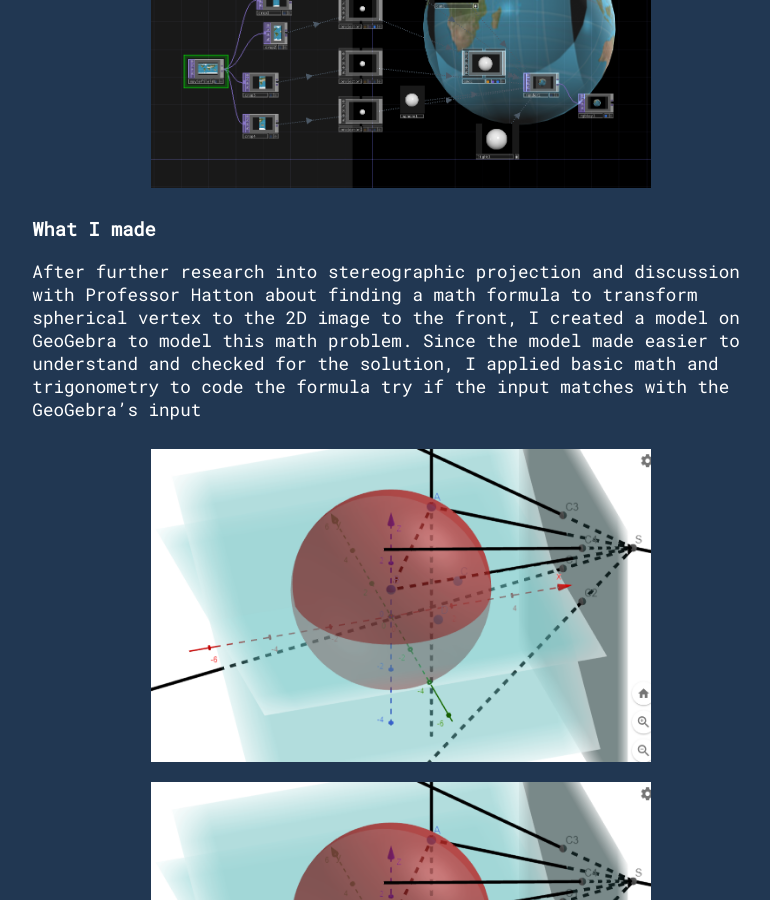
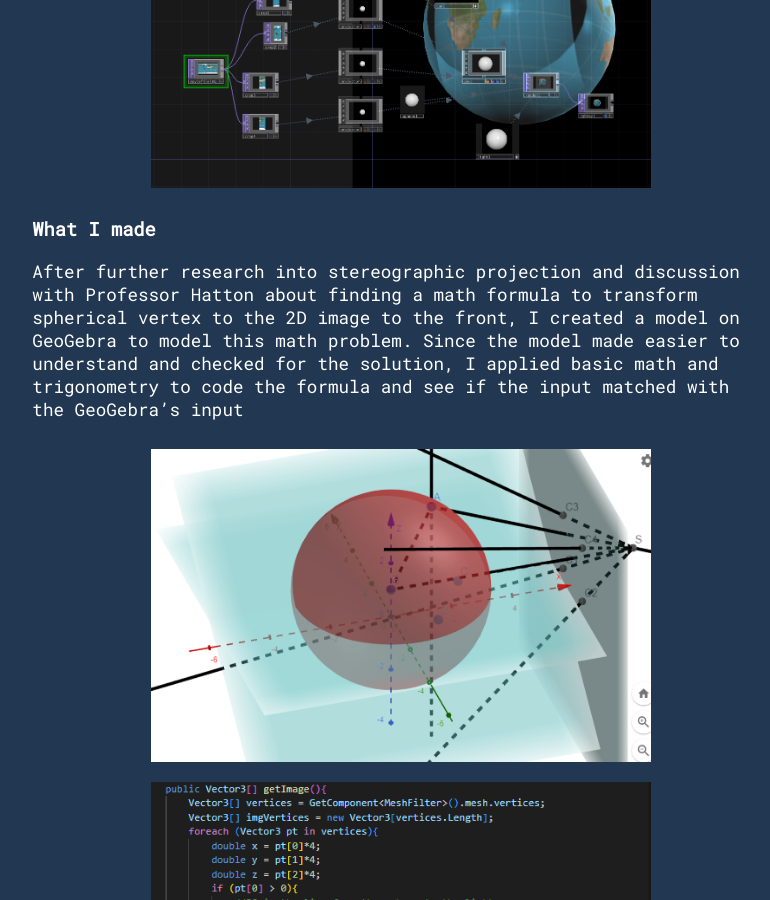
Before and after one commit to doubletran/engr352, a Jekyll site: the page built from _posts/2024-04-24-tran-skill-logging1.markdown, in a window 1280 px wide and 900 px high, scrolled down 706 px. Shown: the whole window, without its empty margins (239-1009 px from the left). Built offline with Jekyll 4.4.1, drawn with Linux system fonts in a browser that asks for light colours; some web fonts are replaced.

Commit message:
Update 2024-04-24-tran-skill-logging1.markdown

```diff
--- a/_posts/2024-04-24-tran-skill-logging1.markdown
+++ b/_posts/2024-04-24-tran-skill-logging1.markdown
@@ -11,10 +11,10 @@
 ![touch designer workflow showing mercator projection](/engr352/assets/img/tran/mercator_sphere_projection.png)
 
 ### What I made
-After further research into stereographic projection and discussion with Professor Hatton about finding a math formula to transform spherical vertex to the 2D image to the front, I created a model on GeoGebra to model this math problem. Since the model made easier to understand and checked for the solution, I applied basic math and trigonometry to code the formula try if the input matches with the GeoGebra’s input
+After further research into stereographic projection and discussion with Professor Hatton about finding a math formula to transform spherical vertex to the 2D image to the front, I created a model on GeoGebra to model this math problem. Since the model made easier to understand and checked for the solution, I applied basic math and trigonometry to code the formula and see if the input matched with the GeoGebra’s input
 
 ![geogebra model](/engr352/assets/img/tran/geogebra.png)
-![code](/engr352/assets/img/tran/geogebra.png)
+![code](/engr352/assets/img/tran/formula-code.png)
 
 ### Connection to the project
 If succeeded, this formula can be used on the sphere's mesh to map the vertice and apply the color to its mapped pixel on the 2D files. Therefore, it can then be used to generate 2d images/videos to as inputs to the projectors.
```
